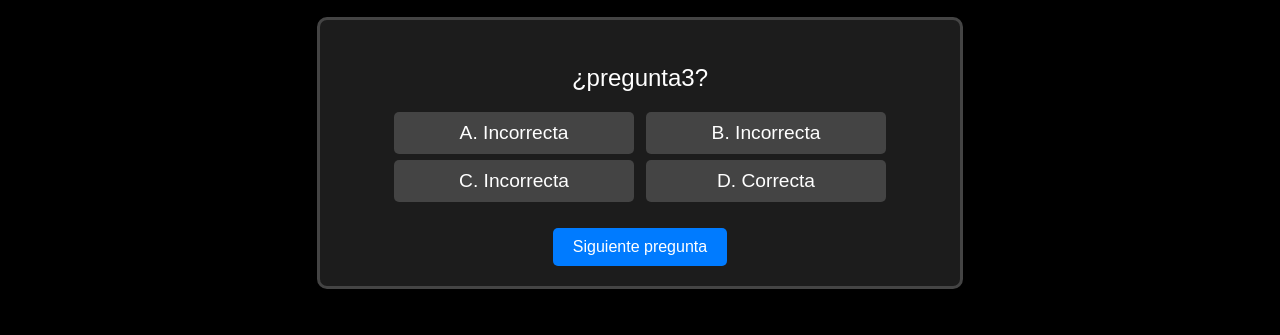
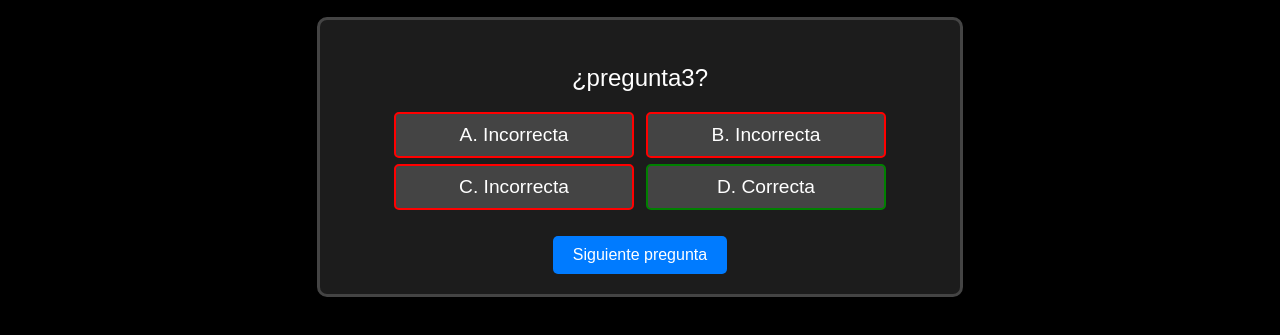
Before and after one commit to comunicacionesHUN/codigos, a plain HTML site: page juego-2/juegoPreguntasHUN.html in a window 1280 px wide. Both pictures are taken after a click on the button "A. Incorrecta". Shown: the part 83-418 px from the top of the page. Drawn offline with Linux system fonts and the light colour scheme.

Commit message:
Update juegoPreguntasHUN.html

```diff
--- a/juego-2/juegoPreguntasHUN.html
+++ b/juego-2/juegoPreguntasHUN.html
@@ -50,10 +50,10 @@
             background-color: #555;
         }
         .option.correct {
-            border-color: green;
+            border: solid 2px green;
         }
         .option.incorrect {
-            border-color: red;
+            border: solid 2px red;
         }
         #next-button {
             display: none;
```
